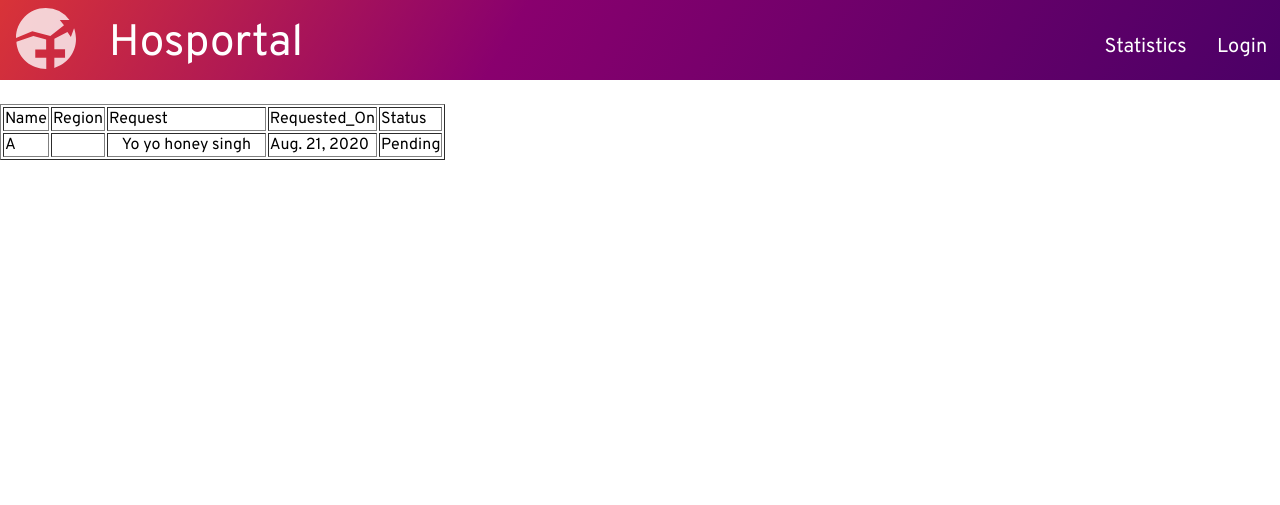
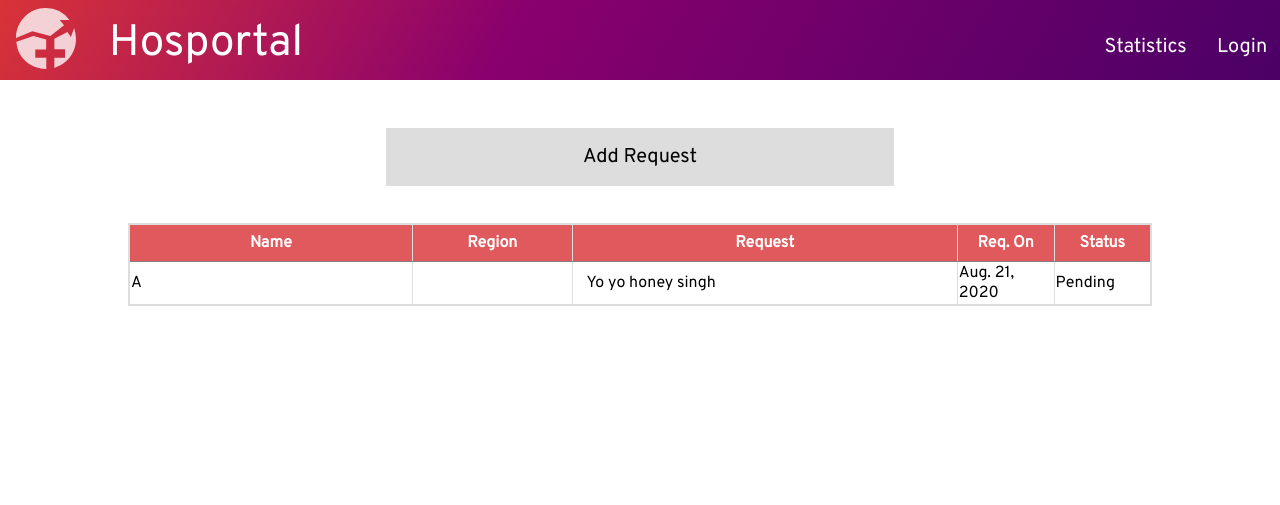
Before and after one commit to AvishrantsSh/Hackathon, a Django app: page /requests/all/ in a window 1280 px wide. Shown: the top 505 px of the page. Run offline with Django 3.2, Linux system fonts and the light colour scheme; data comes from the database, SQL or seed files in the repository; both versions use the stored data as it was after the commit; some web fonts are replaced.

Commit message:
Request Pages, Record Table, Dashboard

```diff
--- a/static/style/h_details.css
+++ b/static/style/h_details.css
@@ -6,21 +6,24 @@
 
 #main_head{
 	font-family: overpass;
-	font-size: 3.5vh;
+	font-size: 4vh;
 	margin:0;
 }
 
 #second_head{
 	font-family: overpass;
-	font-size: 2.8vh;
+	font-size: 3.5vh;
 	margin:0;
 }
 
 #dash_container{
-	margin-top: 3vh;
 	display: grid;
 	padding-left: 3vw;
 	padding-bottom: 3vh;
+	padding-top: 3vh;
+	font-size: 2.8vh;
+    transition: 0.3s;
+    border-radius: 20px;
 }
 
 #left_dash{
@@ -31,8 +34,12 @@
 	grid-column: 2;
 }
 
+#bottom{
+	display: block;
+}
+
 #right_dash{
-	grid-column: 3;
+	padding-top: 3vh;
 }
 
 #heading_container{
@@ -46,10 +53,86 @@
 	text-align: center;
 }
 
+#basic, #dynamic, #blood_bank{
+	padding-left: 2vh;
+}
+
+#dash_container:hover{
+	background-color: rgba(137,0,110,0.2);
+}
+
+#basic:hover, #dynamic:hover, #blood_bank:hover{
+	background-color: rgba(207,0,6,0.4);
+	border-radius: 10px;
+    transition: 0.5s;
+
+}
+
 #edit{
 	text-decoration: underline;
 }
+/*################################################*/
 
+#add_request{
+    text-align: center;
+    align-content: center;
+    padding-left: 30%;
+    padding-right: 30%;
+}
+
+.btn {
+	background-color: #ddd;
+	border: none;
+	padding: 16px 32px;
+	font-size: 2.5vh;
+	margin: 4px 2px;
+	transition: 0.4s;
+}
+
+.btn:hover {
+	background-color: rgba(207,0,6,0.6);
+	color: white;
+}
+
+
+
+#table_container{
+  padding: 1vw;
+  text-align: center;
+  padding-left: 10%;
+  padding-right: 10%;
+}
+
+#issuetable{
+	width: 100%;
+    table-layout: fixed;
+    word-break: break-word;
+    border-radius: 10px;
+    border-collapse: collapse;
+    text-align: left;
+    border: 2px solid #ddd; /* Add a grey border */
+}
+
+#view_link:hover{
+	background-color: rgba(137,0,110,0.2);
+	transition: 0.5s;
+}
+
+tr{
+  border-bottom: 1px solid grey;
+}
+
+#issuetable tr.theader{
+    background-color: rgba(207,0,6,0.65);
+    color: white;
+}
+
+th{
+	padding: 1vh;
+	text-align: center;
+}
+
+/*##########################################*/
 
 @media only screen and (max-width: 768px) {
 
@@ -68,4 +151,10 @@
 	#dynamic, #basic, #blood_bank{
 		padding-left: 3vh;
 	}
+
+
+
+	#table_container{
+		padding: 0;
+	}
 }
--- a/templates/all_requests.html
+++ b/templates/all_requests.html
@@ -7,27 +7,35 @@
 {%endblock title%}
 
 {%block link%}
-    <link rel="stylesheet" href="{%static 'style/h_details.css'%}?v=1.5">
+    <link rel="stylesheet" href="{%static 'style/h_details.css'%}?v=1.6">
 {%endblock link%}
 {%block content%}
+
+    <div id="add_request">
+    <a href="{%url 'add_req'%}"> <div class="btn">Add Request </div></a>
+    </div>
+
+
+    <div id="table_container">
+
         {%if object%}
-    <table border="1">
-        <tr>
-            <td>
+        <table id="issuetable"  border="1">
+            <tr class="theader">
+                <th style="width:26%;">
                     Name
-            </td>
-            <td>
+                </th>
+                <th style="width:14%;">
                     Region
-            </td>
-            <td>
+                </th>
+                <th style="width:36%;">
                     Request
-            </td>
-            <td>
-                Requested_On
-            </td>
-            <td>
+                </th>
+                <th>
+                    Req. On
+                </th>
+                <th>
                     Status
-            </td>
+                </th>
             </tr>
             {%for i in object%}
                     <tr>
@@ -38,9 +46,11 @@
                             {{i.sender|region}}
                         </td>
                         <td>
+                            <div id="view_link">
                                 <a href="{%url 'req_detail' i.uuid %}">
                                     {{i.message|safefont}}
                                 </a>
+                            </div>
                         </td>
                         <td>
                             {{i.date}}
@@ -54,4 +64,6 @@
         {%else%}
             All Clear. Nothing to show
         {%endif%}
+    </div>
+
 {%endblock content%}
--- a/templates/base.html
+++ b/templates/base.html
@@ -71,8 +71,7 @@
                         {%if user.is_authenticated%}
                             <a href="{%url 'all_records'%}">Records</a>
                             <a href="{%url 'details'%}">Dashboard</a>
-                            <a href="{%url 'add_req'%}">Add Request</a>
-                            <a href="{%url 'all_req'%}">View Requests</a>
+                            <a href="{%url 'all_req'%}">Requests</a>
                             <a href="{%url 'logout'%}">Logout</a>
                         {%else%}
                             <a href="{%url 'login'%}">Login</a>
```
Also changed, not shown: Hackathon/settings.py (+13 -13 lines), static/style/recordstyle.css (+9 -19 lines), templates/h_details.html (+9 -4 lines), db.sqlite3 (added). Lines whose indentation alone changed are shown as unchanged.
